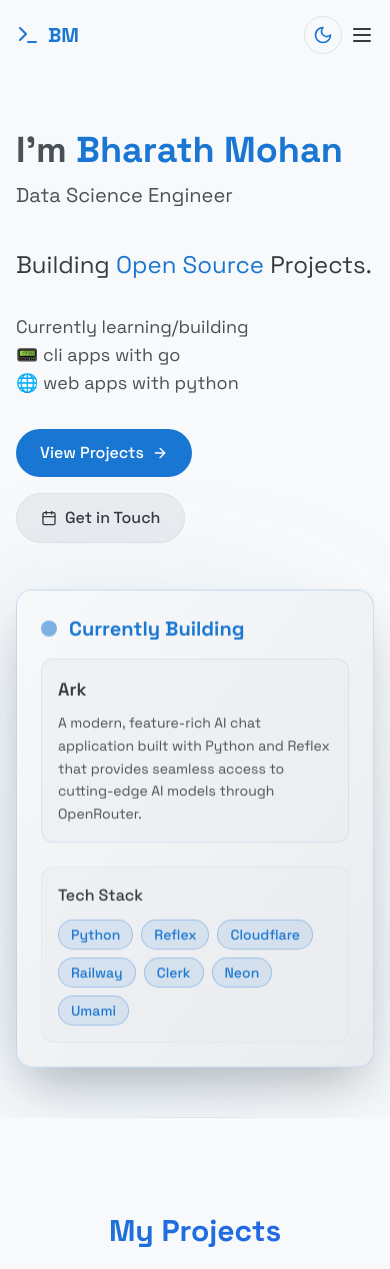
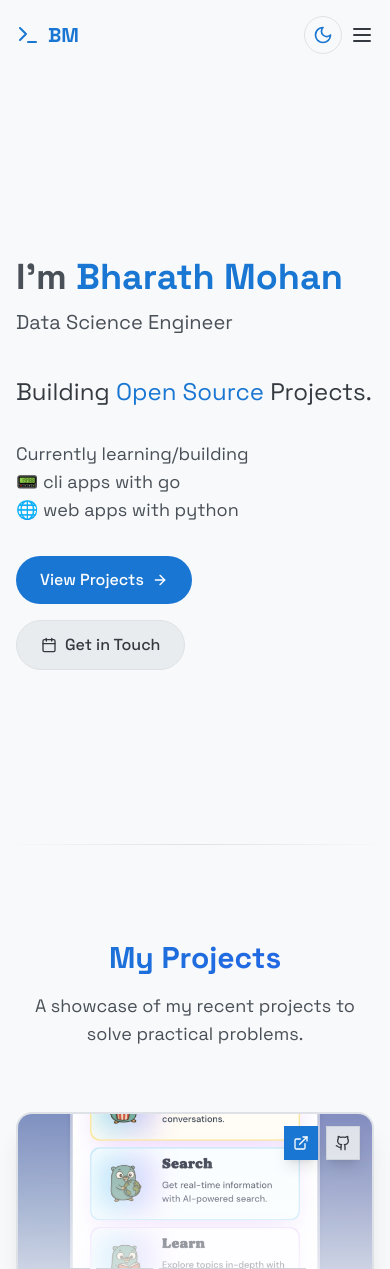
Before and after one commit to bm611/portfolio, a React (Vite) app: page / in a window 390 px wide. Shown: the top 1269 px of the page. Built offline with nearby package versions, Linux system fonts and the light colour scheme.

Commit message:
Hide Currently Building section on mobile and tablet devices
🤖 Generated with [Claude Code](https://claude.ai/code)

Co-Authored-By: Claude <noreply@anthropic.com>

```diff
--- a/src/components/Hero.tsx
+++ b/src/components/Hero.tsx
@@ -90,7 +90,7 @@ const Hero: React.FC = () => {
             initial={{ opacity: 0, x: 50 }}
             animate={{ opacity: 1, x: 0 }}
             transition={{ duration: 0.8, delay: 0.2 }}
-            className="relative"
+            className="relative hidden lg:block"
           >
             <div className="relative w-full max-w-lg mx-auto">
               <div className="absolute inset-0 bg-gradient-to-tr from-primary-light/20 dark:from-neon/20 to-transparent rounded-2xl blur-3xl"></div>
```
